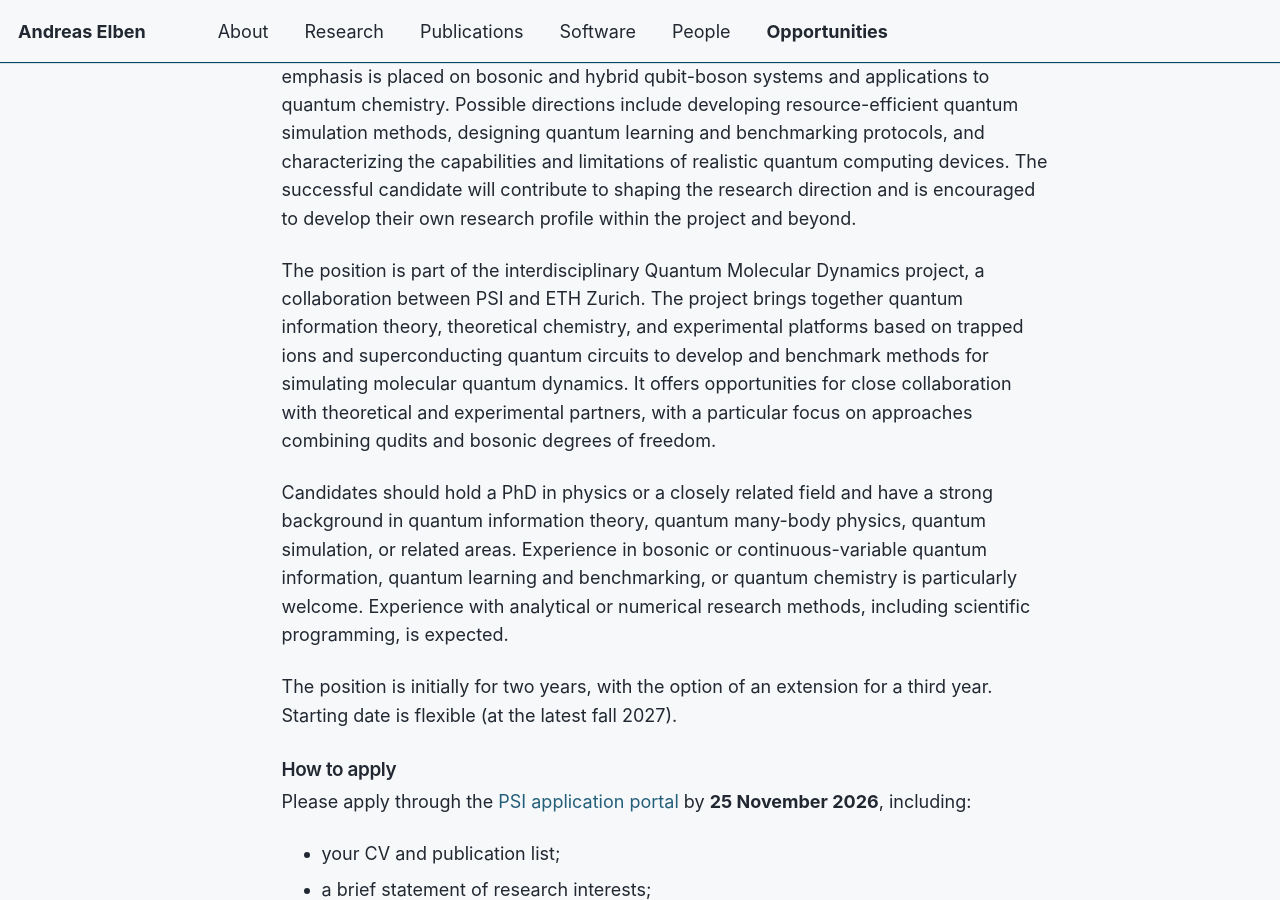
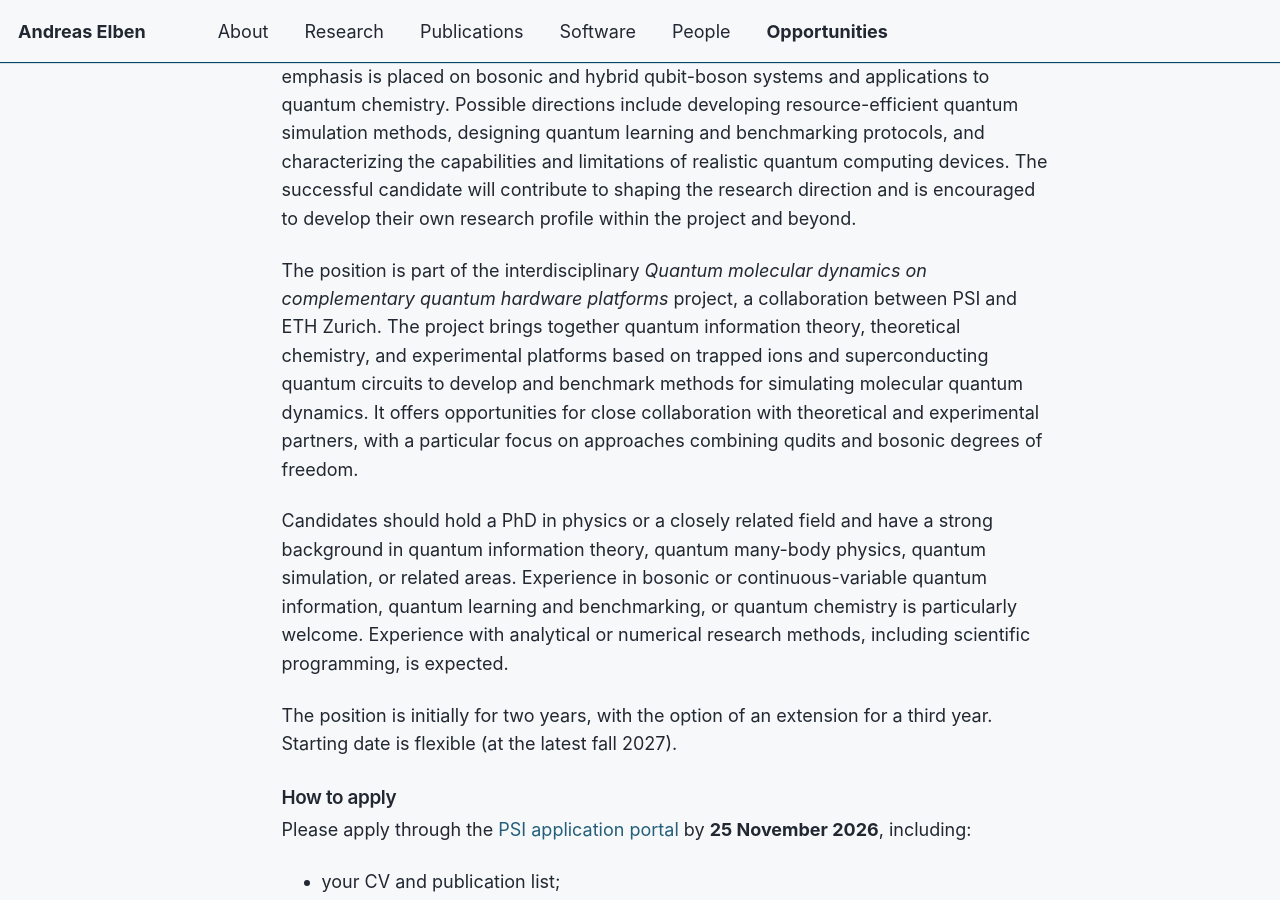
Before and after one commit to andreaselben/andreaselben.github.io, a Jekyll site: the page built from _pages/opportunities.md, in a window 1280 px wide and 900 px high, scrolled down 319 px. Built offline with Jekyll 4.4.1, drawn with Linux system fonts in a browser that asks for light colours; a script bundle is joined from its source files by our own code; library files that are not in the unit come from our copies.

Commit message:
Update opportunities.md

```diff
--- a/_pages/opportunities.md
+++ b/_pages/opportunities.md
@@ -8,7 +8,7 @@ author_profile: false
 
 We are looking for a postdoctoral researcher to join us at the Laboratory for Theoretical and Computational Physics at the Paul Scherrer Institute (PSI). The position concerns theoretical research at the interface of quantum information theory and quantum many-body physics, with applications to quantum simulation and quantum computing. Particular emphasis is placed on bosonic and hybrid qubit-boson systems and applications to quantum chemistry. Possible directions include developing resource-efficient quantum simulation methods, designing quantum learning and benchmarking protocols, and characterizing the capabilities and limitations of realistic quantum computing devices. The successful candidate will contribute to shaping the research direction and is encouraged to develop their own research profile within the project and beyond.
 
-The position is part of the interdisciplinary Quantum Molecular Dynamics project, a collaboration between PSI and ETH Zurich. The project brings together quantum information theory, theoretical chemistry, and experimental platforms based on trapped ions and superconducting quantum circuits to develop and benchmark methods for simulating molecular quantum dynamics. It offers opportunities for close collaboration with theoretical and experimental partners, with a particular focus on approaches combining qudits and bosonic degrees of freedom.
+The position is part of the interdisciplinary _Quantum molecular dynamics on complementary quantum hardware platforms_ project, a collaboration between PSI and ETH Zurich. The project brings together quantum information theory, theoretical chemistry, and experimental platforms based on trapped ions and superconducting quantum circuits to develop and benchmark methods for simulating molecular quantum dynamics. It offers opportunities for close collaboration with theoretical and experimental partners, with a particular focus on approaches combining qudits and bosonic degrees of freedom.
 
 Candidates should hold a PhD in physics or a closely related field and have a strong background in quantum information theory, quantum many-body physics, quantum simulation, or related areas. Experience in bosonic or continuous-variable quantum information, quantum learning and benchmarking, or quantum chemistry is particularly welcome. Experience with analytical or numerical research methods, including scientific programming, is expected.
 
```
